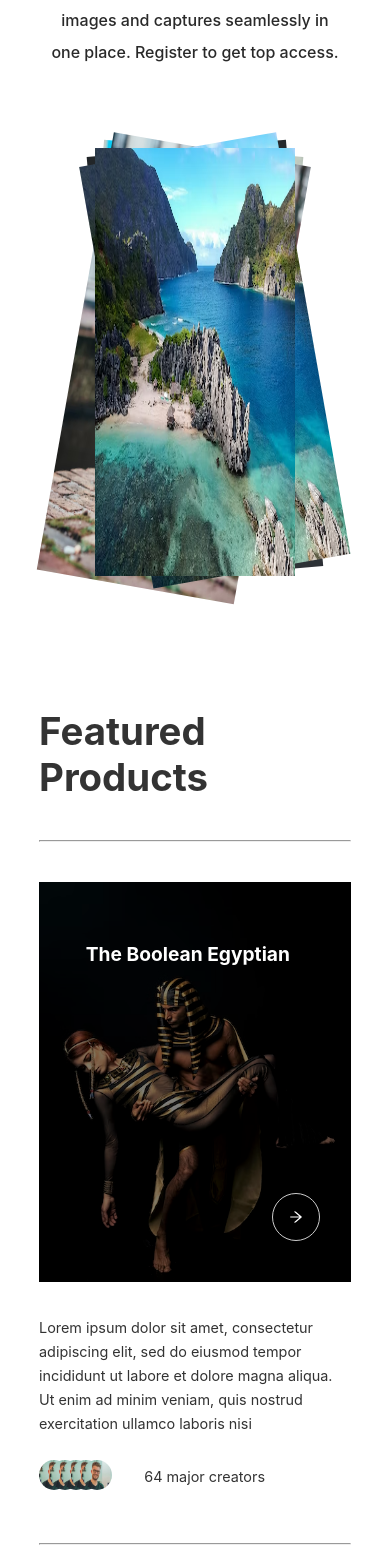
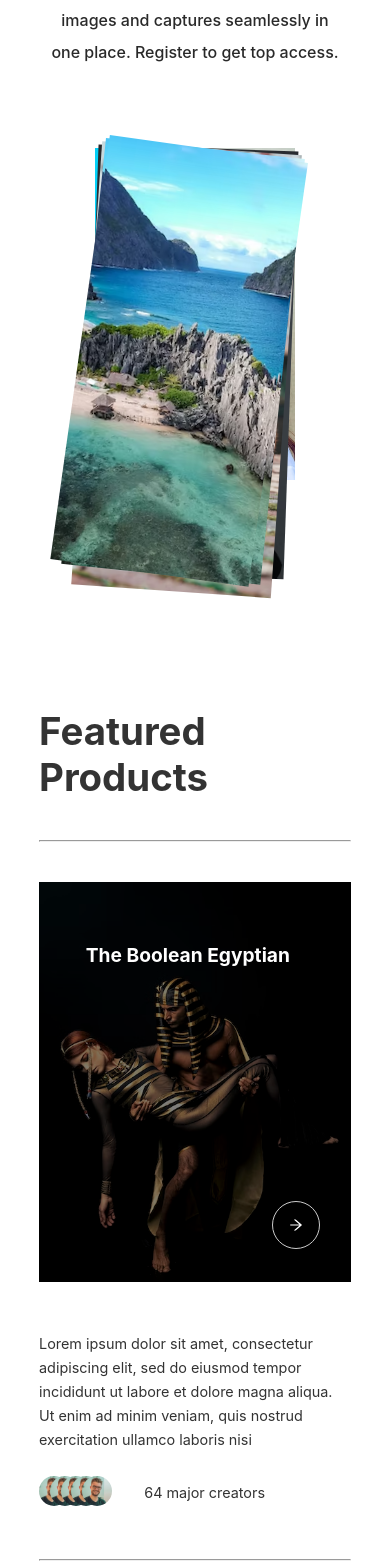
Before and after one commit to MrCandie/Artssy, a Next.js app: page / in a window 390 px wide. Shown: the part 300-1868 px from the top of the page. Built offline with nearby package versions, Linux system fonts and the light colour scheme.

Commit message:
another commit

```diff
--- a/components/Homepage/Display/display.module.css
+++ b/components/Homepage/Display/display.module.css
@@ -16,6 +16,7 @@
 .image1 img {
   width: 100%;
   height: 332px;
+  object-fit: cover;
 }
 /* .imagecontainer {
   animation: slide 3s ease-in infinite;
@@ -52,22 +53,26 @@
   width: 100%;
   height: 428px;
   animation: slide 3s ease-in infinite;
+  object-fit: cover;
 }
 
 .image3 img {
   width: 100%;
   height: 444px;
   animation: slides 3s ease-in infinite;
+  object-fit: cover;
 }
 
 .image4 img {
   width: 100%;
   height: 428px;
   animation: slide 3s ease-in infinite;
+  object-fit: cover;
 }
 .image5 img {
   width: 100%;
   height: 428px;
+  object-fit: cover;
 }
 .smallScreen {
   display: none;
@@ -83,43 +88,46 @@
     margin: 3rem auto;
     width: 80%;
     position: relative;
+    box-shadow: 4px 4px 64px rgba(0, 0, 0, 0.4);
   }
   .smallScreen img {
     width: 100%;
+    object-fit: cover;
   }
   .image1 {
     position: absolute;
     width: 200px;
     height: 200px;
     margin: auto;
-    transform: rotate(5deg);
+    transform: rotate(0deg);
+    /* z-index: 10; */
   }
   .image2 {
     position: absolute;
     width: 200px;
     height: 200px;
     margin: auto;
-    transform: rotate(-5deg);
+    transform: rotate(2deg);
   }
   .image3 {
     position: absolute;
     width: 200px;
     margin: auto;
     height: 200px;
-    transform: rotate(10deg);
+    transform: rotate(4deg);
   }
   .image4 {
     position: absolute;
     width: 200px;
     margin: auto;
     height: 200px;
-    transform: rotate(-10deg);
+    transform: rotate(6deg);
   }
   .image5 {
     position: absolute;
     width: 200px;
     margin: auto;
     height: 200px;
-    transform: rotate(0deg);
+    transform: rotate(8deg);
   }
 }
--- a/components/Homepage/auction/auction.module.css
+++ b/components/Homepage/auction/auction.module.css
@@ -26,12 +26,13 @@
 .image img {
   width: 100%;
   height: 400px;
+  object-fit: cover;
 }
 .black {
   position: absolute;
-  top: 15%;
+  top: 0;
   background: rgba(0, 0, 0, 0.7);
-  height: 340px;
+  height: 400px;
   width: 100%;
   z-index: 20;
 }
--- a/components/Homepage/featured/featured.module.css
+++ b/components/Homepage/featured/featured.module.css
@@ -15,7 +15,7 @@
   display: flex;
   justify-content: space-between;
   align-items: center;
-  gap: 1rem;
+  gap: 2rem;
   width: 100%;
   position: relative;
 }
@@ -23,8 +23,9 @@
   width: 50%;
 }
 .image img {
-  width: 610px;
+  width: 100%;
   height: 400px;
+  object-fit: cover;
 }
 .content {
   width: 50%;
@@ -56,6 +57,7 @@
   width: 50px;
   height: 50px;
   border-radius: 50%;
+  object-fit: cover;
 }
 .creators img:nth-child(2) {
   width: 50px;
@@ -63,6 +65,7 @@
   border-radius: 50%;
   margin-left: -1.6rem;
   z-index: 1;
+  object-fit: cover;
 }
 .creators img:nth-child(3) {
   width: 50px;
@@ -70,6 +73,7 @@
   border-radius: 50%;
   margin-left: -1.6rem;
   z-index: 2;
+  object-fit: cover;
 }
 .creators img:nth-child(4) {
   width: 50px;
@@ -77,6 +81,7 @@
   border-radius: 50%;
   margin-left: -1.6rem;
   z-index: 3;
+  object-fit: cover;
 }
 .creators img:nth-child(5) {
   width: 50px;
@@ -84,6 +89,7 @@
   border-radius: 50%;
   margin-left: -1.6rem;
   z-index: 4;
+  object-fit: cover;
 }
 .arrow {
   position: absolute;
@@ -129,6 +135,7 @@
   }
   .image img {
     width: 100%;
+    object-fit: cover;
   }
   .content {
     width: 100%;
--- a/components/ProductPage/product.module.css
+++ b/components/ProductPage/product.module.css
@@ -112,7 +112,8 @@
 }
 .list li img {
   width: 100%;
-  height: 280px;
+  height: 300px;
+  object-fit: cover;
 }
 .list li h1 {
   font-size: 1rem;
@@ -145,6 +146,7 @@
 }
 .image img {
   width: 100%;
+  object-fit: cover;
 }
 .description {
   width: 60%;
@@ -286,6 +288,7 @@
 .featImg img {
   width: 100%;
   height: 300px;
+  object-fit: cover;
 }
 .featDet {
   display: flex;
--- a/components/auctionPage/auction.module.css
+++ b/components/auctionPage/auction.module.css
@@ -27,6 +27,7 @@
 .auction img {
   width: 100%;
   height: 300px;
+  object-fit: cover;
 }
 .time {
   background: rgba(255, 255, 255, 0.2);
@@ -85,6 +86,7 @@
 .detail img {
   width: 100%;
   height: 300px;
+  object-fit: cover;
 }
 .detail span {
   /* padding: 1rem; */
@@ -170,6 +172,7 @@
 .livebid .image img {
   width: 100%;
   height: 500px;
+  object-fit: cover;
 }
 .current {
   position: absolute;
@@ -240,6 +243,7 @@
   width: 100%;
   height: 50px;
   border-radius: 50%;
+  object-fit: cover;
 }
 .view {
   overflow: scroll;
@@ -346,6 +350,7 @@
   }
   .livebid .image img {
     height: 600px;
+    object-fit: cover;
   }
   .black {
     height: 600px;
--- a/components/cart/cart.module.css
+++ b/components/cart/cart.module.css
@@ -21,6 +21,7 @@
 }
 .image img {
   width: 100%;
+  object-fit: cover;
 }
 .body {
   display: flex;
--- a/components/dropsPage/drop.module.css
+++ b/components/dropsPage/drop.module.css
@@ -37,6 +37,7 @@
 .auction img {
   width: 100%;
   height: 300px;
+  object-fit: cover;
 }
 .time {
   background: rgba(255, 255, 255, 0.2);
```
